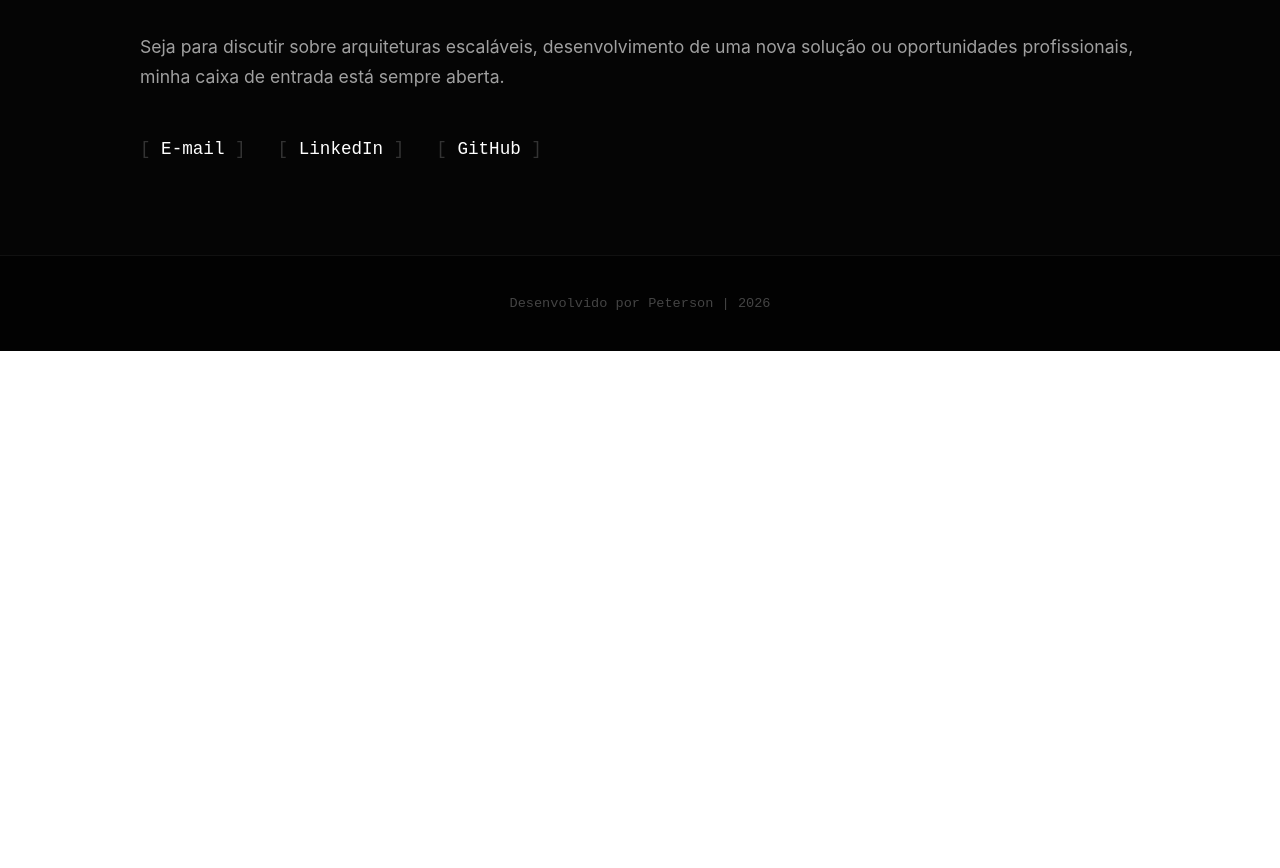
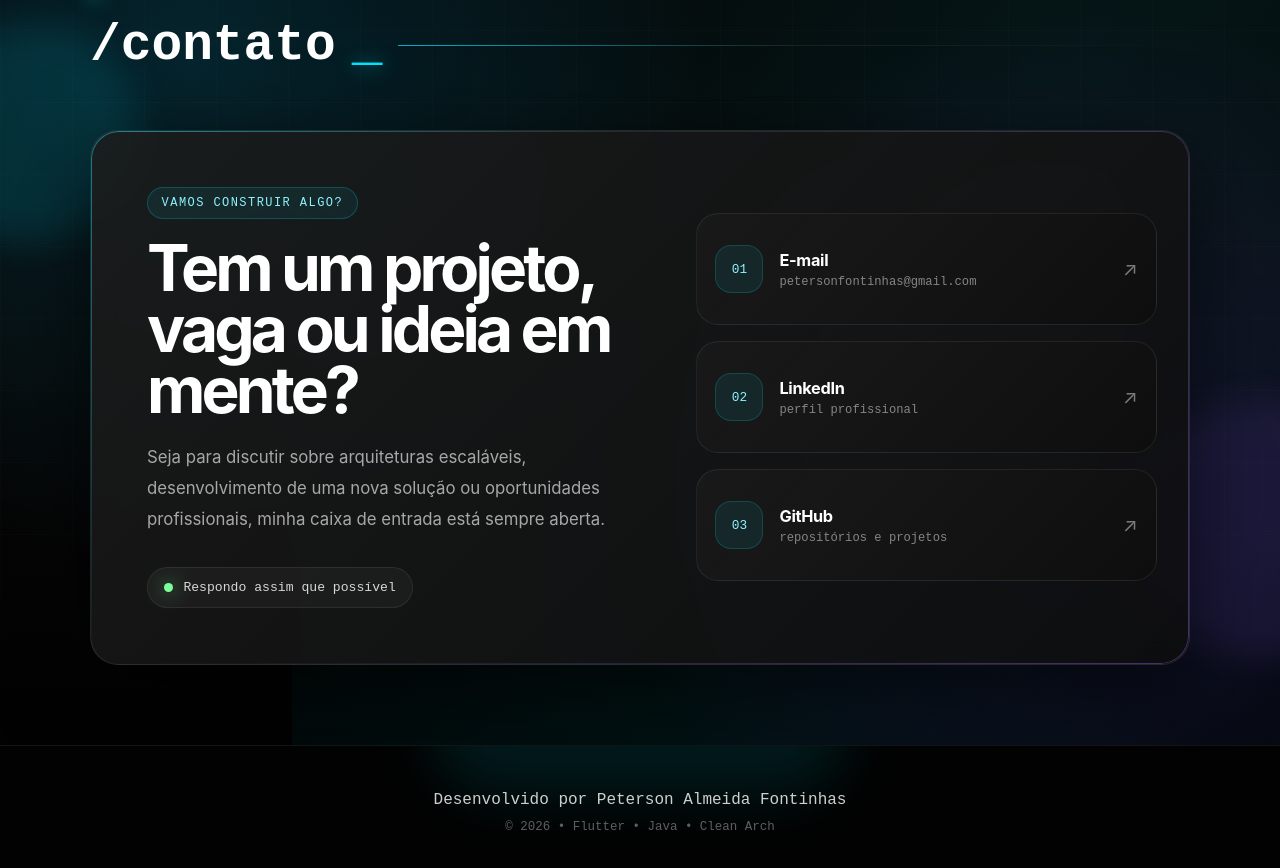
Before and after one commit to PAFONTINHAS/ds881-curriculo-GRR20246106, an Angular app: page /main-page#/main-page in a window 1280 px wide. Shown: the part 3545-4413 px from the top of the page. Before the commit the page ends 3896 px from the top, so only its background shows below. Built offline with nearby package versions, Linux system fonts and the light colour scheme.

Commit message:
refactor: seção de contatos

```diff
--- a/src/app/components/contact/contact.css
+++ b/src/app/components/contact/contact.css
@@ -1,75 +1,424 @@
+:host {
+  display: block;
+}
+
 .contact-section {
-  background-color: #050505;
+  position: relative;
+  overflow: hidden;
+  isolation: isolate;
+  background:
+    radial-gradient(circle at 15% 20%, rgba(0, 194, 255, 0.16), transparent 32rem),
+    radial-gradient(circle at 85% 70%, rgba(120, 70, 255, 0.14), transparent 30rem),
+    linear-gradient(180deg, #050505 0%, #080808 45%, #020202 100%);
   color: #e0e0e0;
-  padding: 4rem 2rem 2rem 2rem;
+  padding: 6rem 2rem 5rem;
   font-family: 'Inter', sans-serif;
 }
 
-.container {
-  max-width: 1000px;
-  margin: 0 auto;
+.contact-section::before {
+  content: "";
+  position: absolute;
+  inset: 0;
+  z-index: -3;
+  opacity: 0.32;
+  background-image:
+    linear-gradient(rgba(255, 255, 255, 0.045) 1px, transparent 1px),
+    linear-gradient(90deg, rgba(255, 255, 255, 0.045) 1px, transparent 1px);
+  background-size: 72px 72px;
+  mask-image: linear-gradient(to bottom, transparent, #000 18%, #000 72%, transparent);
 }
 
-/* Mantendo a identidade visual dos títulos */
+.contact-section::after {
+  content: "";
+  position: absolute;
+  inset: 0;
+  z-index: -2;
+  background:
+    linear-gradient(120deg, transparent 0%, rgba(0, 229, 255, 0.08) 50%, transparent 100%);
+  transform: translateX(-45%);
+  animation: scanLine 8s ease-in-out infinite;
+}
+
+.container {
+  width: min(100%, 1100px);
+  margin: 0 auto;
+  position: relative;
+}
+
+.contact-orb {
+  position: absolute;
+  z-index: -1;
+  border-radius: 999px;
+  filter: blur(18px);
+  opacity: 0.75;
+  pointer-events: none;
+}
+
+.contact-orb-one {
+  width: 220px;
+  height: 220px;
+  top: 16%;
+  left: -80px;
+  background: rgba(0, 221, 255, 0.16);
+}
+
+.contact-orb-two {
+  width: 260px;
+  height: 260px;
+  right: -110px;
+  bottom: 10%;
+  background: rgba(147, 92, 255, 0.14);
+}
+
+.section-kicker {
+  display: inline-flex;
+  align-items: center;
+  gap: 0.65rem;
+  margin-bottom: 1rem;
+  color: #8df3ff;
+  font-family: 'Fira Code', monospace;
+  font-size: 0.78rem;
+  letter-spacing: 0.16em;
+  text-transform: uppercase;
+}
+
+.kicker-dot {
+  width: 9px;
+  height: 9px;
+  border-radius: 999px;
+  background: #00e5ff;
+  box-shadow: 0 0 20px rgba(0, 229, 255, 0.85);
+}
+
 .section-title {
+  position: relative;
+  display: flex;
+  align-items: center;
+  gap: 1rem;
   font-family: 'Fira Code', monospace;
-  font-size: 2rem;
+  font-size: clamp(2rem, 4vw, 3.2rem);
   color: #ffffff;
-  margin-bottom: 2rem;
-  border-bottom: 1px solid #333;
+  margin: 0 0 2.5rem;
   padding-bottom: 1rem;
 }
 
-.cursor { animation: blink 1s step-end infinite; color: #555; }
-@keyframes blink { 50% { opacity: 0; } }
+.section-title::after {
+  content: "";
+  flex: 1;
+  height: 1px;
+  background: linear-gradient(90deg, rgba(0, 229, 255, 0.75), rgba(255, 255, 255, 0.08), transparent);
+}
 
-.contact-content {
-  margin-bottom: 4rem;
+.cursor {
+  animation: blink 1s step-end infinite;
+  color: #00e5ff;
+  text-shadow: 0 0 18px rgba(0, 229, 255, 0.75);
+}
+
+.contact-panel {
+  position: relative;
+  display: grid;
+  grid-template-columns: 1.08fr 0.92fr;
+  gap: 2rem;
+  padding: 2rem;
+  border: 1px solid rgba(255, 255, 255, 0.09);
+  border-radius: 28px;
+  background:
+    linear-gradient(135deg, rgba(255, 255, 255, 0.075), rgba(255, 255, 255, 0.025)),
+    rgba(7, 7, 7, 0.88);
+  box-shadow:
+    0 24px 90px rgba(0, 0, 0, 0.65),
+    inset 0 1px 0 rgba(255, 255, 255, 0.08);
+  backdrop-filter: blur(14px);
+}
+
+.contact-panel::before {
+  content: "";
+  position: absolute;
+  inset: 0;
+  border-radius: inherit;
+  padding: 1px;
+  background: linear-gradient(135deg, rgba(0, 229, 255, 0.52), transparent 34%, rgba(151, 99, 255, 0.42));
+  mask: linear-gradient(#000 0 0) content-box, linear-gradient(#000 0 0);
+  mask-composite: exclude;
+  pointer-events: none;
+}
+
+.contact-copy {
+  min-height: 360px;
+  display: flex;
+  flex-direction: column;
+  justify-content: center;
+  padding: 1.5rem;
+}
+
+.eyebrow {
+  width: fit-content;
+  margin-bottom: 1.2rem;
+  padding: 0.5rem 0.85rem;
+  border: 1px solid rgba(0, 229, 255, 0.22);
+  border-radius: 999px;
+  color: #8df3ff;
+  background: rgba(0, 229, 255, 0.07);
+  font-family: 'Fira Code', monospace;
+  font-size: 0.75rem;
+  letter-spacing: 0.12em;
+  text-transform: uppercase;
+}
+
+.contact-heading {
+  max-width: 640px;
+  margin: 0 0 1.3rem;
+  color: #ffffff;
+  font-size: clamp(2rem, 5vw, 4.2rem);
+  line-height: 0.95;
+  letter-spacing: -0.06em;
 }
 
 .contact-text {
-  font-size: 1.1rem;
-  line-height: 1.7;
-  color: #a0a0a0;
-  margin-bottom: 3rem;
+  max-width: 620px;
+  margin: 0;
+  color: #a7a7a7;
+  font-size: 1.05rem;
+  line-height: 1.85;
+}
+
+.contact-status {
+  width: fit-content;
+  display: inline-flex;
+  align-items: center;
+  gap: 0.65rem;
+  margin-top: 2rem;
+  padding: 0.75rem 1rem;
+  border: 1px solid rgba(255, 255, 255, 0.08);
+  border-radius: 999px;
+  color: #d7d7d7;
+  background: rgba(255, 255, 255, 0.035);
+  font-family: 'Fira Code', monospace;
+  font-size: 0.82rem;
+}
+
+.status-light {
+  position: relative;
+  width: 9px;
+  height: 9px;
+  border-radius: 999px;
+  background: #7cff9b;
+  box-shadow: 0 0 20px rgba(124, 255, 155, 0.85);
+}
+
+.status-light::after {
+  content: "";
+  position: absolute;
+  inset: -7px;
+  border-radius: inherit;
+  border: 1px solid rgba(124, 255, 155, 0.45);
+  animation: pulse 1.7s ease-out infinite;
 }
 
 .contact-links {
-  display: flex;
-  gap: 2rem;
-  flex-wrap: wrap;
+  display: grid;
+  gap: 1rem;
+  align-content: center;
 }
 
 .link-item {
-  font-family: 'Fira Code', monospace;
-  font-size: 1.1rem;
+  position: relative;
+  overflow: hidden;
+  display: grid;
+  grid-template-columns: auto 1fr auto;
+  align-items: center;
+  gap: 1rem;
+  min-height: 112px;
+  padding: 1.15rem;
+  border: 1px solid rgba(255, 255, 255, 0.08);
+  border-radius: 22px;
   color: #ffffff;
   text-decoration: none;
-  transition: transform 0.2s, color 0.2s;
-  display: inline-block;
+  background:
+    linear-gradient(135deg, rgba(255, 255, 255, 0.065), rgba(255, 255, 255, 0.02)),
+    #090909;
+  transition:
+    transform 0.25s ease,
+    border-color 0.25s ease,
+    background 0.25s ease,
+    box-shadow 0.25s ease;
+}
+
+.link-item::before {
+  content: "";
+  position: absolute;
+  inset: 0;
+  opacity: 0;
+  background: radial-gradient(circle at top right, rgba(0, 229, 255, 0.2), transparent 40%);
+  transition: opacity 0.25s ease;
 }
 
 .link-item:hover {
-  color: #a0a0a0;
-  transform: translateY(-2px); /* Leve animação para cima ao passar o mouse */
+  transform: translateY(-6px);
+  border-color: rgba(0, 229, 255, 0.42);
+  box-shadow: 0 18px 44px rgba(0, 0, 0, 0.38);
 }
 
-.bracket {
-  color: #333;
-  transition: color 0.2s;
+.link-item:hover::before {
+  opacity: 1;
 }
 
-.link-item:hover .bracket {
-  color: #ffffff; /* Os colchetes acendem no hover */
+.link-icon,
+.link-arrow,
+.link-content {
+  position: relative;
+  z-index: 1;
 }
 
-/* === FOOTER === */
+.link-icon {
+  display: grid;
+  place-items: center;
+  width: 48px;
+  height: 48px;
+  border-radius: 16px;
+  color: #8df3ff;
+  background: rgba(0, 229, 255, 0.08);
+  border: 1px solid rgba(0, 229, 255, 0.18);
+  font-family: 'Fira Code', monospace;
+  font-size: 0.8rem;
+}
+
+.link-content {
+  display: flex;
+  flex-direction: column;
+  gap: 0.35rem;
+}
+
+.link-content strong {
+  font-size: 1.02rem;
+  letter-spacing: -0.02em;
+}
+
+.link-content small {
+  color: #858585;
+  font-family: 'Fira Code', monospace;
+  font-size: 0.76rem;
+  word-break: break-word;
+}
+
+.link-arrow {
+  color: #7a7a7a;
+  font-size: 1.2rem;
+  transition: transform 0.25s ease, color 0.25s ease;
+}
+
+.link-item:hover .link-arrow {
+  color: #00e5ff;
+  transform: translate(3px, -3px);
+}
+
 .portfolio-footer {
+  position: relative;
+  overflow: hidden;
   text-align: center;
-  padding: 2.5rem 2rem;
-  background-color: #020202; /* Um preto imperceptivelmente mais profundo */
-  border-top: 1px solid #111;
+  padding: 2.8rem 2rem;
+  background: #020202;
+  border-top: 1px solid rgba(255, 255, 255, 0.07);
   font-family: 'Fira Code', monospace;
-  font-size: 0.85rem;
-  color: #444;
+  color: #686868;
 }
+
+.footer-glow {
+  position: absolute;
+  left: 50%;
+  top: -90px;
+  width: 420px;
+  height: 140px;
+  transform: translateX(-50%);
+  border-radius: 999px;
+  background: rgba(0, 229, 255, 0.1);
+  filter: blur(28px);
+}
+
+.footer-content {
+  position: relative;
+  z-index: 1;
+}
+
+.footer-content p {
+  margin: 0 0 0.5rem;
+  color: #cfcfcf;
+}
+
+.footer-content span {
+  font-size: 0.78rem;
+  color: #5f5f5f;
+}
+
+@keyframes blink {
+  50% {
+    opacity: 0;
+  }
+}
+
+@keyframes pulse {
+  100% {
+    transform: scale(1.9);
+    opacity: 0;
+  }
+}
+
+@keyframes scanLine {
+  0%, 100% {
+    transform: translateX(-55%);
+    opacity: 0;
+  }
+
+  45%, 55% {
+    opacity: 1;
+  }
+
+  100% {
+    transform: translateX(55%);
+  }
+}
+
+@media (max-width: 860px) {
+  .contact-section {
+    padding: 4.5rem 1.25rem 3.5rem;
+  }
+
+  .contact-panel {
+    grid-template-columns: 1fr;
+    padding: 1.2rem;
+    border-radius: 22px;
+  }
+
+  .contact-copy {
+    min-height: auto;
+    padding: 1rem;
+  }
+
+  .contact-heading {
+    letter-spacing: -0.04em;
+  }
+}
+
+@media (max-width: 520px) {
+  .section-title {
+    align-items: flex-start;
+  }
+
+  .section-title::after {
+    display: none;
+  }
+
+  .link-item {
+    grid-template-columns: 1fr auto;
+  }
+
+  .link-icon {
+    display: none;
+  }
+
+  .contact-status {
+    align-items: flex-start;
+    border-radius: 18px;
+  }
+}
--- a/src/app/components/contact/contact.html
+++ b/src/app/components/contact/contact.html
@@ -1,33 +1,71 @@
 <section id="contato" class="contact-section">
+  <div class="contact-orb contact-orb-one"></div>
+  <div class="contact-orb contact-orb-two"></div>
+
   <div class="container">
+    <div class="section-kicker">
+      <span class="kicker-dot"></span>
+      disponível para novas ideias
+    </div>
+
     <h2 class="section-title">/contato<span class="cursor">_</span></h2>
 
-    <div class="contact-content">
-      <p class="contact-text">
-        Seja para discutir sobre arquiteturas escaláveis, desenvolvimento de uma nova solução ou oportunidades profissionais, minha caixa de entrada está sempre aberta.
-      </p>
+    <div class="contact-panel">
+      <div class="contact-copy">
+        <span class="eyebrow">vamos construir algo?</span>
 
-      <div class="contact-links">
-        <!-- Substitua pelo seu e-mail -->
-        <a href="mailto:petersonfontinhas@gmail.com" class="link-item">
-          <span class="bracket">[</span> E-mail <span class="bracket">]</span>
+        <h3 class="contact-heading">
+          Tem um projeto, vaga ou ideia em mente?
+        </h3>
+
+        <p class="contact-text">
+          Seja para discutir sobre arquiteturas escaláveis, desenvolvimento de uma nova solução ou oportunidades
+          profissionais, minha caixa de entrada está sempre aberta.
+        </p>
+
+        <div class="contact-status">
+          <span class="status-light"></span>
+          Respondo assim que possível
+        </div>
+      </div>
+
+      <div class="contact-links" aria-label="Links de contato">
+        <a href="mailto:petersonfontinhas@gmail.com" class="link-item link-email">
+          <span class="link-icon">01</span>
+          <span class="link-content">
+            <strong>E-mail</strong>
+            <small>petersonfontinhas@gmail.com</small>
+          </span>
+          <span class="link-arrow">↗</span>
         </a>
 
-        <!-- Substitua pelo seu LinkedIn -->
-        <a href="https://www.linkedin.com/in/peterson-fontinhas/" target="_blank" class="link-item">
-          <span class="bracket">[</span> LinkedIn <span class="bracket">]</span>
+        <a href="https://www.linkedin.com/in/peterson-fontinhas/" target="_blank" class="link-item link-linkedin">
+          <span class="link-icon">02</span>
+          <span class="link-content">
+            <strong>LinkedIn</strong>
+            <small>perfil profissional</small>
+          </span>
+          <span class="link-arrow">↗</span>
         </a>
 
-        <!-- Link para o seu GitHub -->
-        <a href="https://github.com/PAFONTINHAS" target="_blank" class="link-item">
-          <span class="bracket">[</span> GitHub <span class="bracket">]</span>
+        <a href="https://github.com/PAFONTINHAS" target="_blank" class="link-item link-github">
+          <span class="link-icon">03</span>
+          <span class="link-content">
+            <strong>GitHub</strong>
+            <small>repositórios e projetos</small>
+          </span>
+          <span class="link-arrow">↗</span>
         </a>
       </div>
     </div>
   </div>
 </section>
 
-<!-- Rodapé Minimalista -->
 <footer class="portfolio-footer">
-  <p>Desenvolvido por Peterson | 2026</p>
+  <div class="footer-glow"></div>
+
+  <div class="footer-content">
+    <p>Desenvolvido por Peterson Almeida Fontinhas</p>
+    <span>© {{year}} • Flutter • Java • Clean Arch</span>
+  </div>
 </footer>
--- a/src/app/components/contact/contact.ts
+++ b/src/app/components/contact/contact.ts
@@ -8,4 +8,6 @@ import { Component } from '@angular/core';
 })
 export class Contact {
 
+  year = new Date().getFullYear();
+
 }
--- a/src/app/main-page/main-page.html
+++ b/src/app/main-page/main-page.html
@@ -2,7 +2,7 @@
 
     <app-about-me></app-about-me>
     <div class="line"></div>
-
     <app-projects></app-projects>
+    <div class="line"></div>
     <app-contact></app-contact>
 </main>
```
